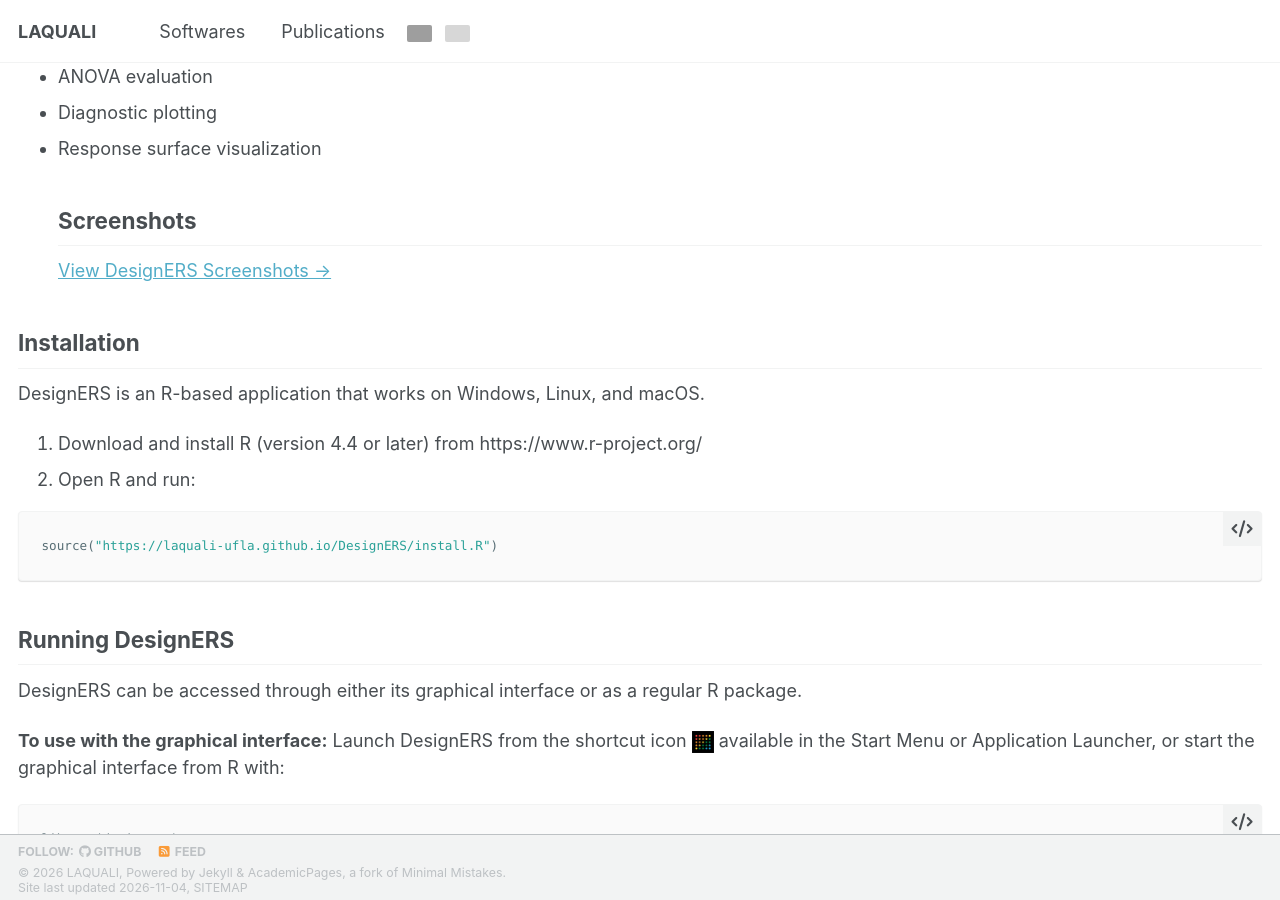
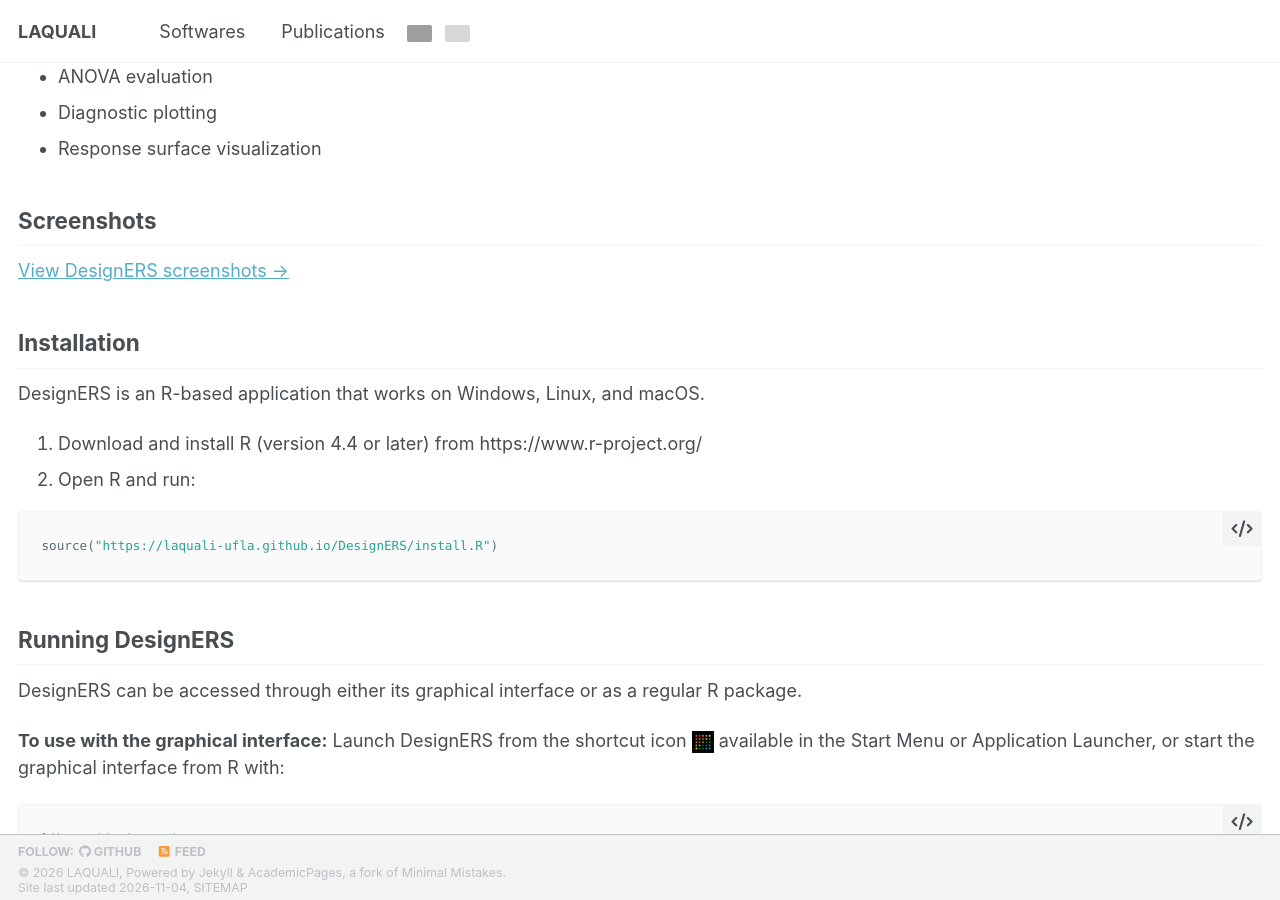
Before and after one commit to LAQUALI-UFLA/laquali-ufla.github.io, a Jekyll site: the page built from _pages/softwares/designers_temporary.md, in a window 1280 px wide and 900 px high, scrolled down 682 px. Built offline with Jekyll 4.4.1, drawn with Linux system fonts in a browser that asks for light colours; a style sheet for code colours, icons or effects is not loaded; grey boxes are pictures that could not be loaded.

```diff
--- a/_pages/softwares/designers_temporary.md
+++ b/_pages/softwares/designers_temporary.md
@@ -22,8 +22,9 @@ author_profile: false
 - ANOVA evaluation
 - Diagnostic plotting
 - Response surface visualization
+
 ## Screenshots
-[View DesignERS Screenshots →](/designers_screenshots/)
+[View DesignERS screenshots →](/designers_screenshots/)
 
 ## Installation
 DesignERS is an R-based application that works on Windows, Linux, and macOS.
```
